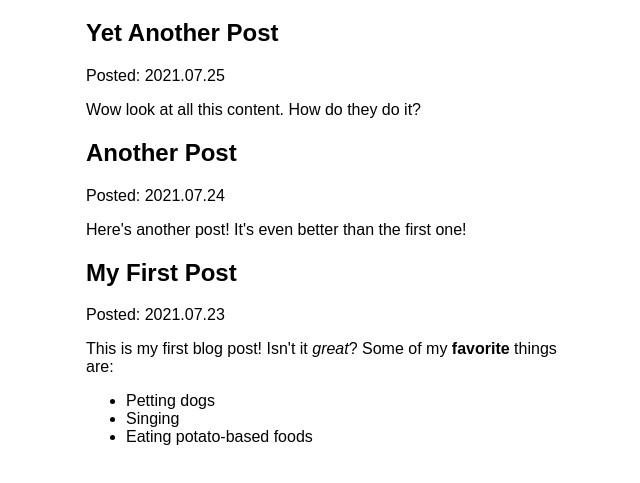
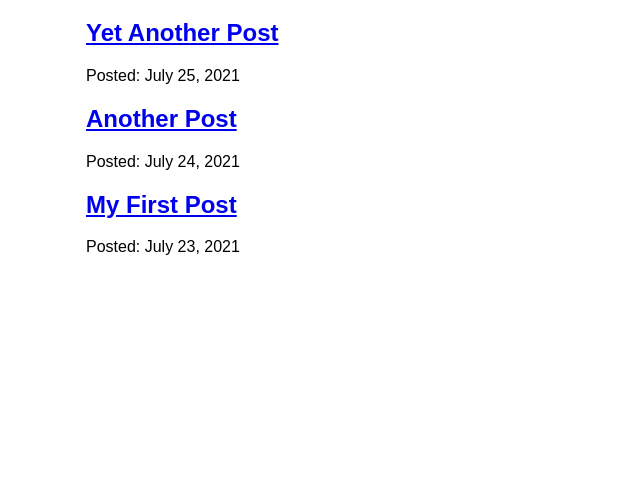
Before and after one commit to jean-colombel/my-first-gatsby-site, a Gatsby site: page /blog in a window 1280 px wide. Shown: the part 157-640 px from the top of the page, without its empty margins (304-944 px from the left). Built offline with nearby package versions, Linux system fonts and the light colour scheme; Gatsby itself is replaced by a stand-in of ours.

Commit message:
done with part 6

```diff
--- a/src/pages/blog.js
+++ b/src/pages/blog/index.js
@@ -1,19 +1,19 @@
 import * as React from 'react'
-import Layout from '../components/layout'
-import { graphql } from 'gatsby'
-import { MDXRenderer } from 'gatsby-plugin-mdx'
+import Layout from '../../components/layout'
+import { Link, graphql } from 'gatsby'
 
 const BlogPage = ({ data }) => {
   return (
     <Layout pageTitle="My Blog Posts">
       {
-        data.allMdx.nodes.map((node) => (
+        data.allMdx.nodes.map(node => (
           <article key={node.id}>
-            <h2>{node.frontmatter.title}</h2>
+            <h2>
+              <Link to={`/blog/${node.slug}`}>
+                {node.frontmatter.title}
+              </Link>
+            </h2>
             <p>Posted: {node.frontmatter.date}</p>
-            <MDXRenderer>
-              {node.body}
-            </MDXRenderer>
           </article>
         ))
       }
@@ -26,15 +26,14 @@ export const query = graphql`
     allMdx(sort: {fields: frontmatter___date, order: DESC}) {
       nodes {
         frontmatter {
-          date(formatString: "YYYY.MM.DD")
+          date(formatString: "MMMM D, YYYY")
           title
         }
-        body
         id
+        slug
       }
     }
   }
-
 `
 
 export default BlogPage
```
Also changed, not shown: src/pages/blog/{mdx.slug}.js (added, +29 -0 lines).
